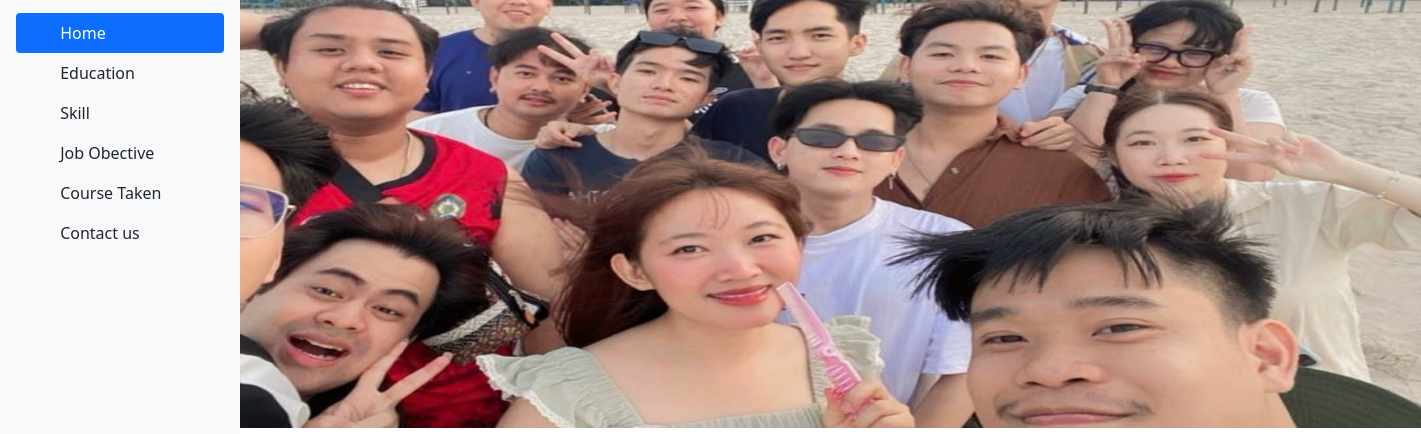
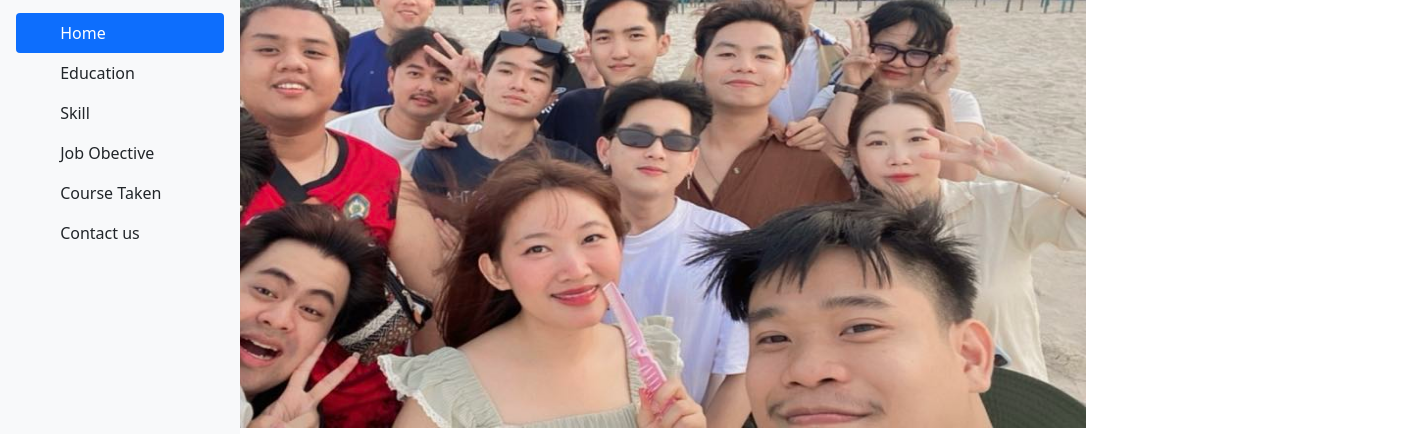
Before and after one commit to HARTCHI/Resume, a plain HTML site: page index.html in a window 1280 px wide. Shown: the part 72-506 px from the top of the page, 1421 px wide, since content can reach past the window. Drawn offline with Linux system fonts and the light colour scheme.

Commit message:
first commit

```diff
--- a/index.html
+++ b/index.html
@@ -60,7 +60,7 @@
     </header>
     <div class="container">
         <main>
-            <img src="Assets/images/0013.jfif" style="width: 120%;height: 500px;">
+            <img src="Assets/images/0013.jfif" style="width: 90%;height: 500px;">
             <p></p>
             <h1>My Resume</h1>
             <p>Name: Wutisit Panichsakoolvong</p>
```
